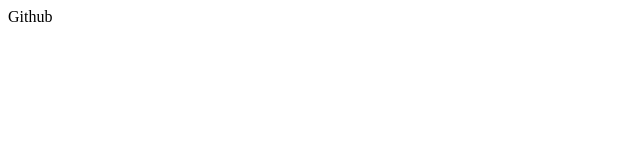
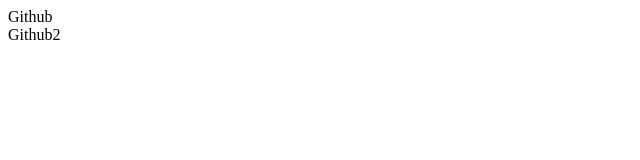
Before and after one commit to xRave25x/Glo_first_project2023, a plain HTML site: page index.html in a window 1280 px wide. Shown: the full height of the page, 0-640 px from the left. Drawn offline with Linux system fonts and the light colour scheme.

Commit message:
Добавил второй блок в index.html

```diff
--- a/index.html
+++ b/index.html
@@ -8,5 +8,6 @@
 </head>
 <body>
     <div id="github">Github</div>
+    <div id="github">Github2</div>
 </body>
 </html>
```
